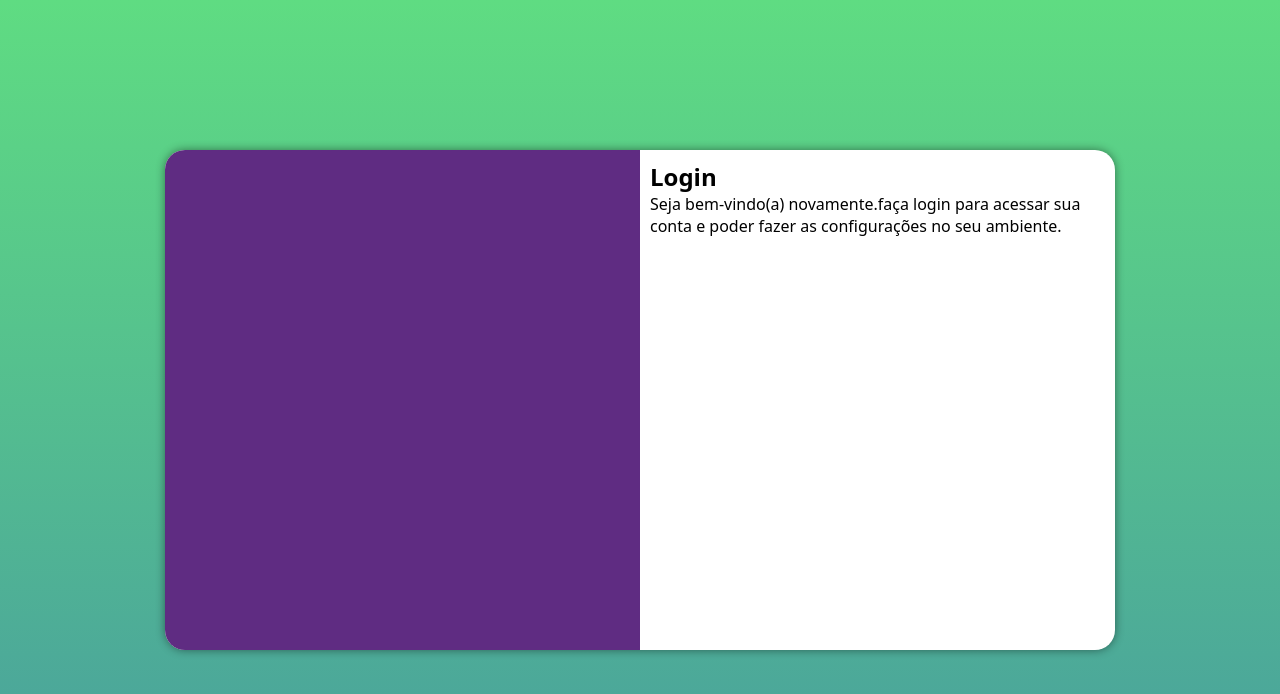
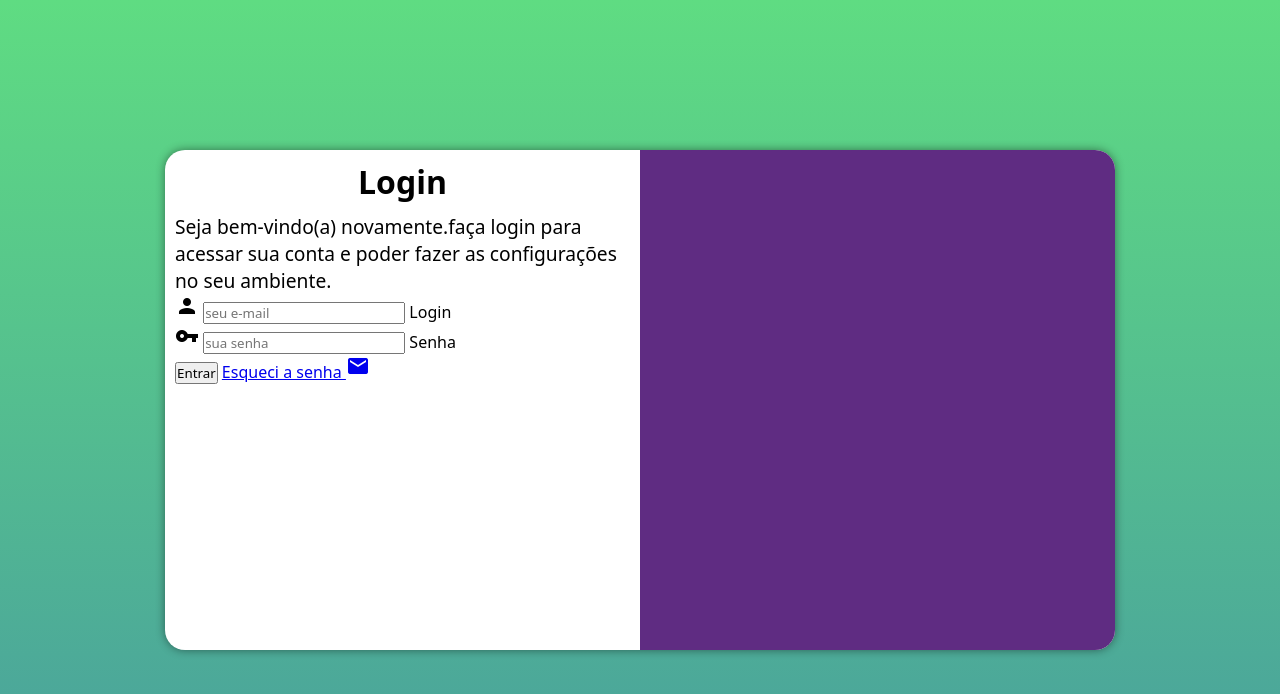
Before and after one commit to Antoine257/projeto-login, a plain HTML site: page index.html in a window 1280 px wide. Drawn offline with Linux system fonts and the light colour scheme.

Commit message:
Adicionei o formulário

```diff
--- a/estilos/media-query.css
+++ b/estilos/media-query.css
@@ -50,13 +50,22 @@ grande telas:acima de 1200px
     }
 
 section#login > div#imagem{
-    float: left;
+    float: right;
     width: 50%;
     height: 100%;
 }
 section#login > div#formulario{
-    float: right;
+    float: left;
     width: 50%;
 }
 
+div#formulario > h1{
+    font-size: 2em;
 }
+
+
+div#formulario > p {
+    font-size:1.2em;
+}
+
+}
--- a/estilos/style.css
+++ b/estilos/style.css
@@ -55,3 +55,12 @@ section#login > div#formulario{
     display: block;/*isso não mostra nada no projeto nesta parte,mas estrategicamente tem importacia,li pral ede nou nan configuração media query pati tablet la pa exemple*/
     padding: 10px;
 }
+
+div#formulario > h1{
+    text-align: center;
+    margin-bottom: 10px;
+}
+
+div#formulario > p {
+    font-size: 0.8em;
+}
--- a/index.html
+++ b/index.html
@@ -4,6 +4,8 @@
     <meta charset="UTF-8">
     <meta name="viewport" content="width=device-width, initial-scale=1.0">
     <title>Login</title>
+    <link href="https://fonts.googleapis.com/icon?family=Material+Icons"
+      rel="stylesheet">
     <link rel="stylesheet" href="estilos/style.css">
     <link rel="stylesheet" href="estilos/media-query.css">
 </head>
@@ -17,8 +19,22 @@
              <h1>Login</h1>
              <p>Seja bem-vindo(a) novamente.faça login para acessar sua conta e poder fazer as configurações no seu ambiente.</p>
 
-             <form action="login.php" method="post">
+             <form action="login.php" method="post" autocomplete="on">
+            <div class="campo">
+                <i class="material-icons">person</i>
 
+                <input type="email" name="login" id="ilogin" placeholder="seu e-mail" autocomplete="email" required maxlength="30">
+                <label for="ilogin">Login</label>
+            </div>
+            <div class="campo">
+                <i class="material-icons">vpn_key</i>
+                <input type="password"name="senha" id="senha" placeholder="sua senha" autocomplete="current-password" required minlength="8" maxlength="20">
+                <label for="isenha">Senha</label>
+            </div>
+            <input type="submit" value="Entrar">
+            <a href="esqueci.html">
+                Esqueci a senha <i class="material-icons">mail</i>
+            </a>
              </form>
             </div>
         </section>
```
